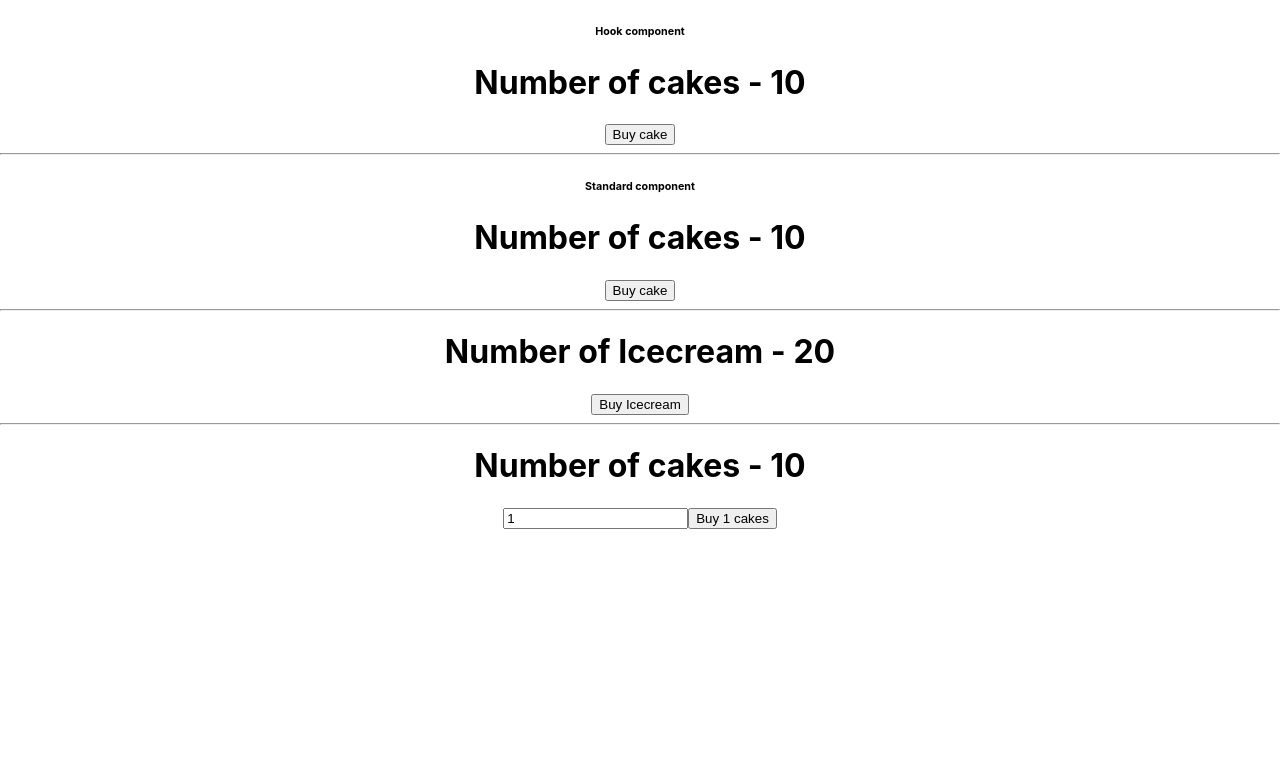
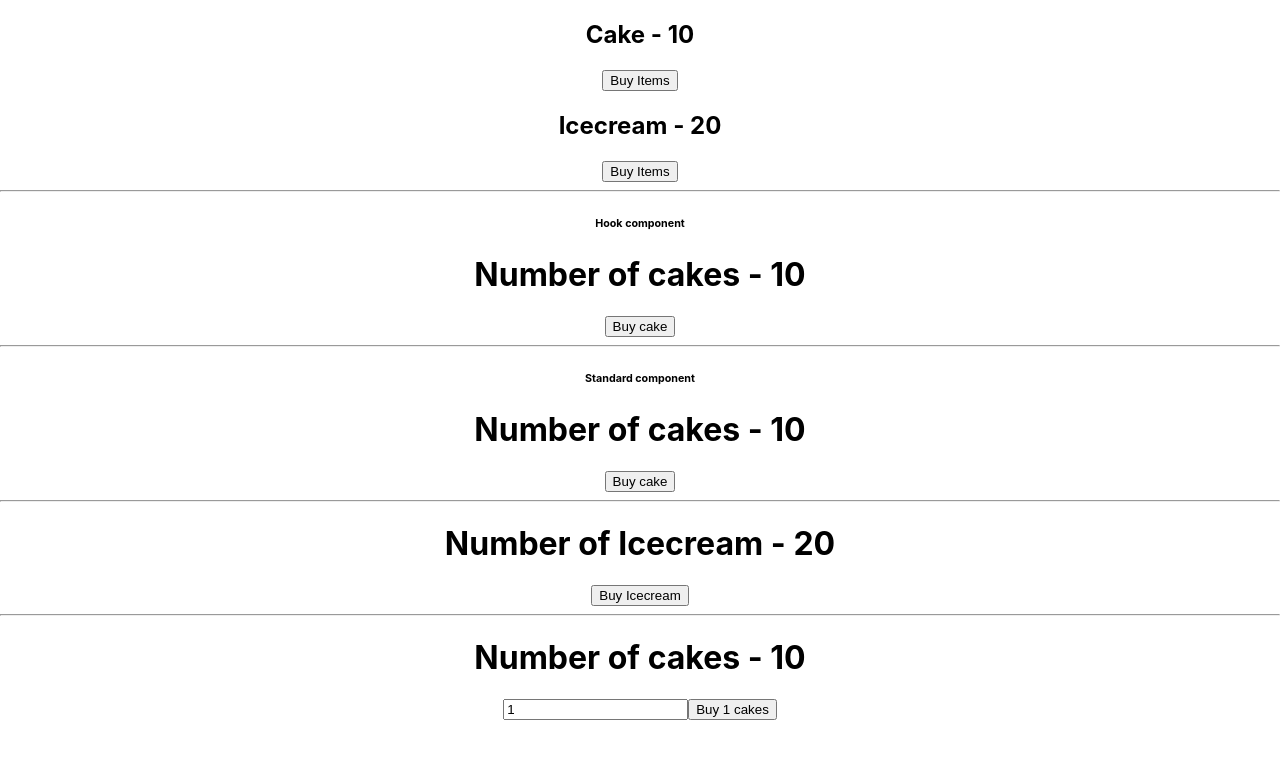
Before and after one commit to Heltzel/react_redux_2, a React (Create React App) app in the folder react-redux-demo/: page / in a window 1280 px wide. Shown: the top 758 px of the page. Built offline with nearby package versions, Linux system fonts and the light colour scheme.

Commit message:
react app Ownprops

```diff
--- a/react-redux-demo/src/App.js
+++ b/react-redux-demo/src/App.js
@@ -6,11 +6,15 @@
 import HooksCakeContainer from './components/HooksCakeContainer'
 import IcecreamContainer from './components/IcecreamContainer'
 import NewCakeContainer from './components/NewCakeContainer'
+import ItemContainer from './components/ItemContainer'
 
 function App() {
   return (
     <Provider store={store}>
       <div className="App">
+        <ItemContainer cake />
+        <ItemContainer />
+        <hr />
         <h6>Hook component</h6>
         <HooksCakeContainer />
         <hr />
--- /dev/null
+++ b/react-redux-demo/src/components/ItemContainer.js
@@ -0,0 +1,35 @@
+import React from 'react'
+import { connect } from 'react-redux'
+import { buyCake, buyIcecream } from '../redux'
+
+function ItemContainer(props) {
+  console.log(props)
+  return (
+    <div>
+      <h2>
+        {' '}
+        {props.cake ? 'Cake' : 'Icecream'} - {props.item}
+      </h2>
+      <button onClick={props.buyItem}>Buy Items</button>
+    </div>
+  )
+}
+const mapStateToProps = (state, ownProps) => {
+  const itemState = ownProps.cake
+    ? state.cake.numOfCakes
+    : state.icecream.numOfIcecream
+  return {
+    item: itemState,
+  }
+}
+
+const mapDispatchToProps = (dispatch, ownProps) => {
+  const dispatchFunction = ownProps.cake
+    ? () => dispatch(buyCake())
+    : () => dispatch(buyIcecream())
+  return {
+    buyItem: dispatchFunction,
+  }
+}
+
+export default connect(mapStateToProps, mapDispatchToProps)(ItemContainer)
```
